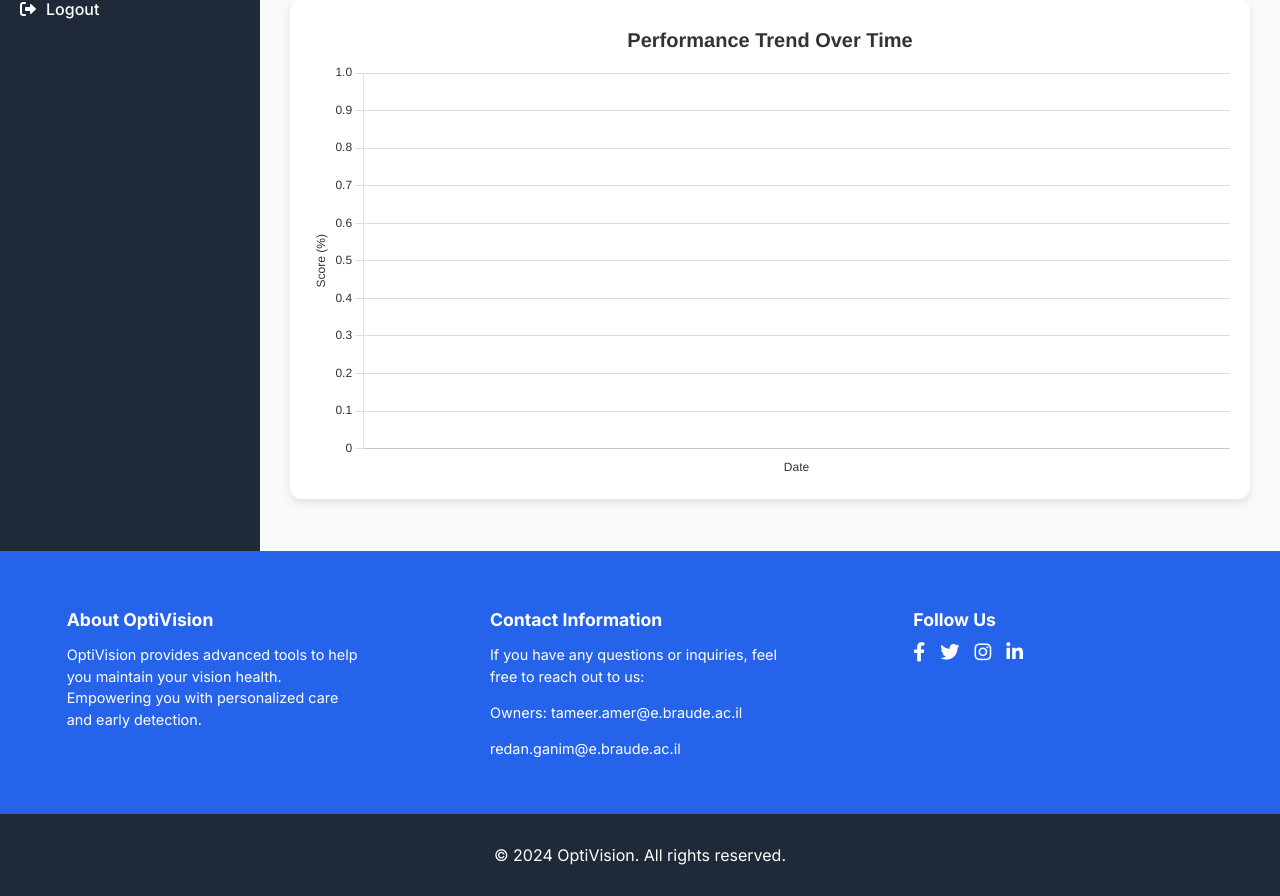
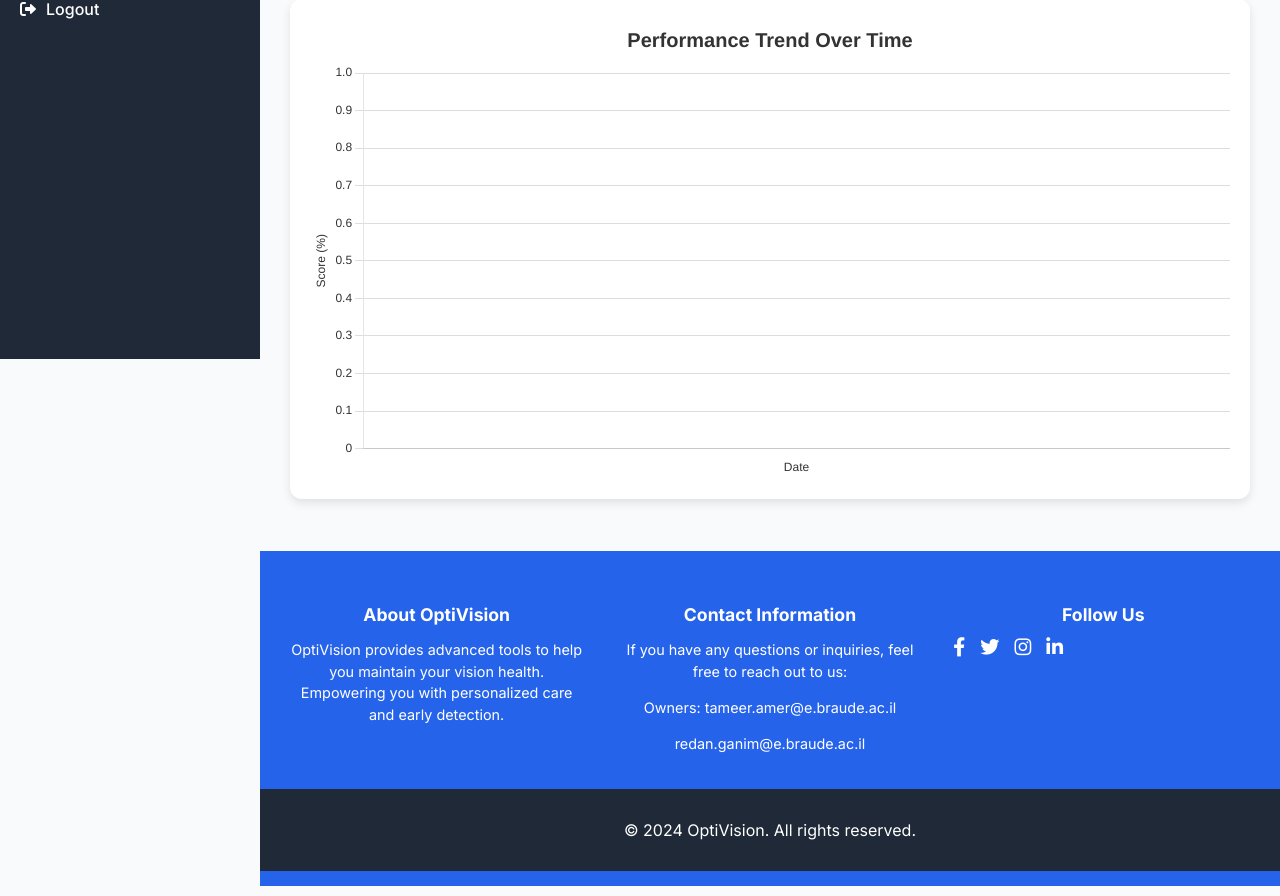
Before and after one commit to TameerAmer/OptiVision, a Flask app: page /reports in a window 1280 px wide. Shown: the part 421-1317 px from the top of the page. Run offline with Flask 3, Linux system fonts and the light colour scheme; the visitor is signed in with stand-in values (Sample User, id 1); data that the repository does not hold is empty.

Commit message:
Thu 01-16-25

```diff
--- a/static/reports.css
+++ b/static/reports.css
@@ -14,13 +14,19 @@ body {
 
 /* Sidebar Styles */
 .sidebar {
+    position: fixed;
+    top: 0;
+    left: 0;
     width: 260px;
+    height: calc(100vh - 60px); /* Subtract footer height if footer height is fixed */
+    overflow-y: auto; /* Sidebar scrolls if content overflows */
     background-color: #1f2937;
     color: white;
     padding: 20px 0;
     display: flex;
     flex-direction: column;
 }
+
 
 .sidebar .logo {
     font-size: 1.8rem;
@@ -57,11 +63,16 @@ body {
 
 /* Main Content */
 .main-content {
+    margin-left: 260px; /* Sidebar width */
+    padding: 20px 30px;
     flex: 1;
-    padding: 20px 30px;
     display: flex;
     flex-direction: column;
+    min-height: calc(100vh - 60px); /* Subtract footer height */
+    overflow-y: auto;
 }
+
+
 
 /* Reports Header */
 .reports-header {
@@ -243,19 +254,23 @@ body.dark-mode .btn-view:hover {
 
 /* Footer */
 .footer {
-    margin-top: auto;
-    width: 100%;
+    position: relative;
+    width: calc(100% - 260px); /* Subtract the sidebar width */
+    margin-left: 260px; /* Align with main content */
     background-color: #2563eb;
     color: white;
+    text-align: center;
+    padding: 15px 0;
 }
 
 .footer-container {
     display: flex;
     justify-content: space-around;
-    padding: 40px 20px;
+    padding: 20px;
     flex-wrap: wrap;
-    gap: 30px;
+    gap: 20px;
 }
+
 
 .footer-section {
     flex: 1;
```
